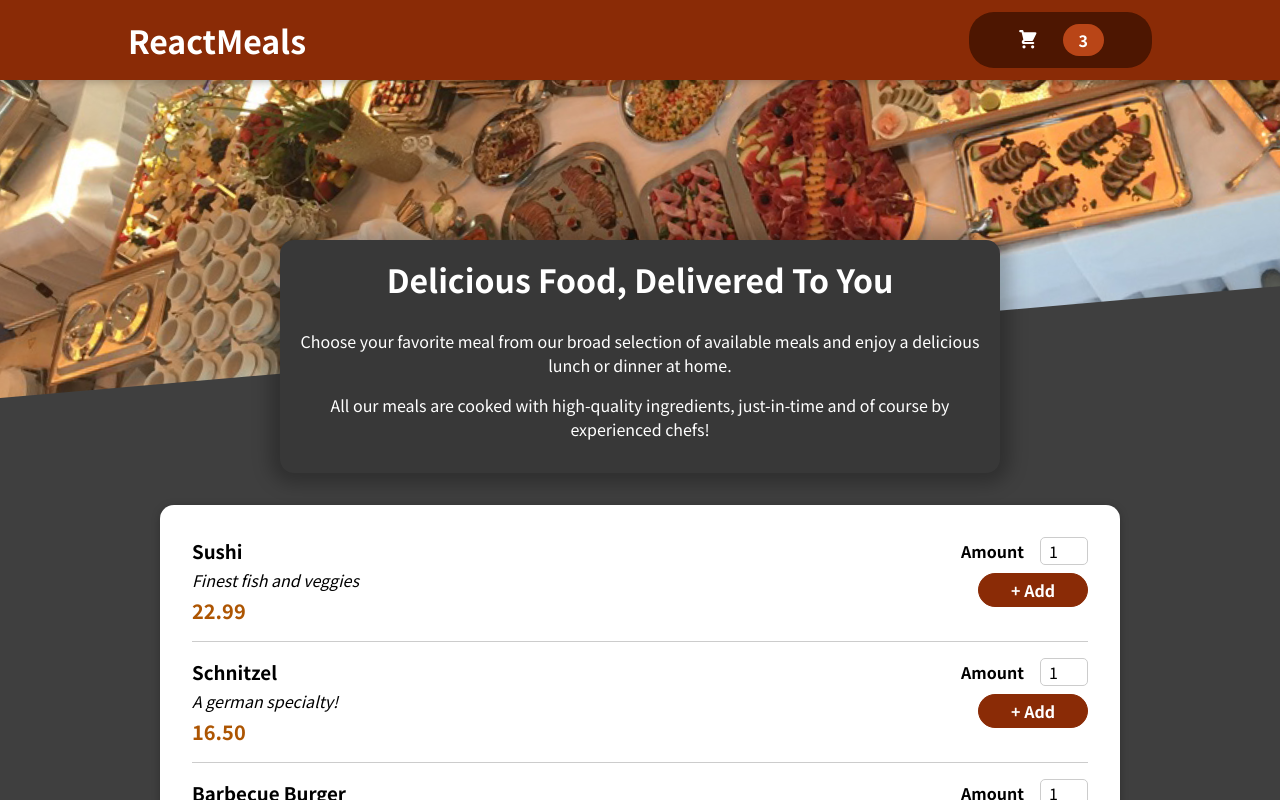
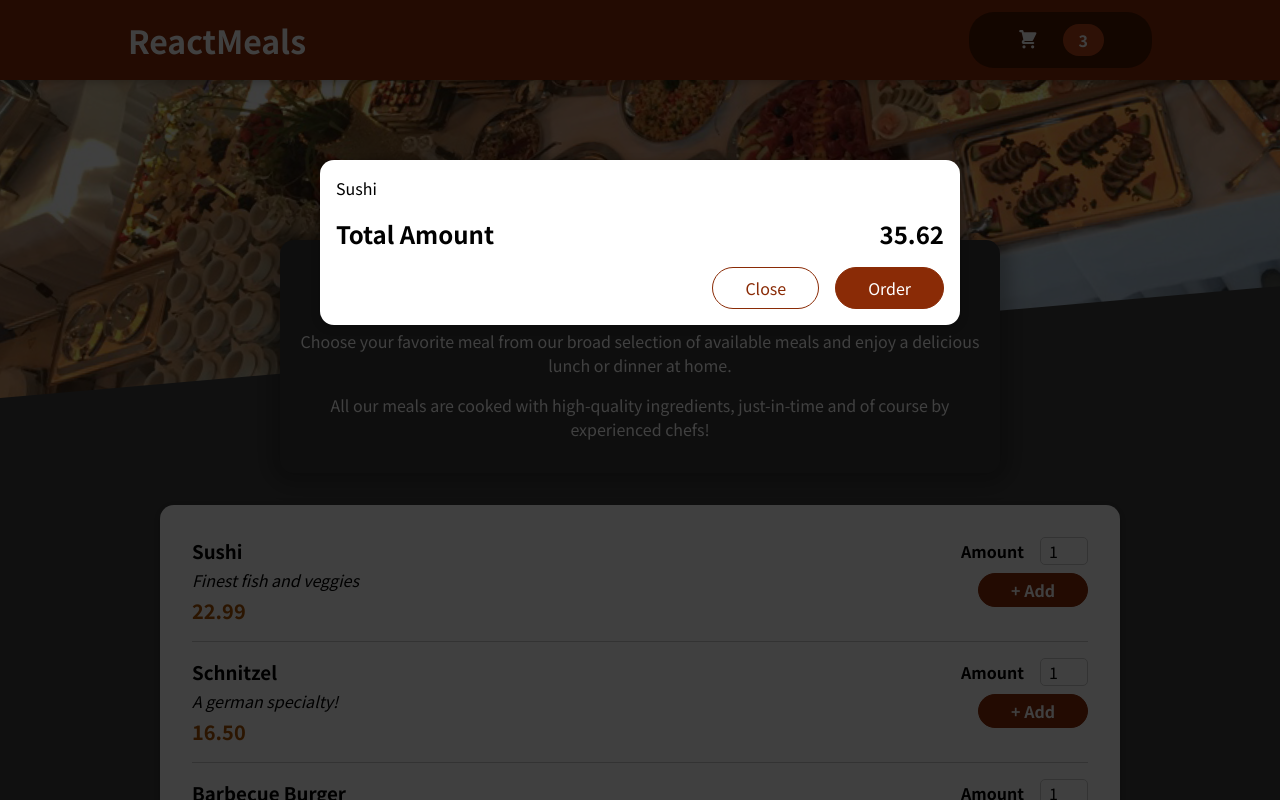
Before and after one commit to zubiwubwub/food-order-react-ui, a React (Create React App) app: page / in a window 1280 px wide. Shown: the top 800 px of the page. Built offline with nearby package versions, Linux system fonts and the light colour scheme.

Commit message:
Added modal component

```diff
--- a/public/index.html
+++ b/public/index.html
@@ -28,6 +28,7 @@
   </head>
   <body>
     <noscript>You need to enable JavaScript to run this app.</noscript>
+    <div id="overlays"></div>
     <div id="root"></div>
     <!--
       This HTML file is a template.
--- a/src/App.js
+++ b/src/App.js
@@ -1,10 +1,13 @@
 import { Fragment } from 'react';
+
 import Header from './components/Layout/Header';
 import Meals from './components/Meals/Meals';
+import Cart from './components/Cart/Cart';
 
 function App() {
   return (
     <Fragment>
+      <Cart />
       <Header />
       <main>
         <Meals />
--- a/src/components/Cart/Cart.js
+++ b/src/components/Cart/Cart.js
@@ -1,8 +1,9 @@
+import Modal from '../UI/Modal';
 import classes from './Cart.module.css';
 
 const Cart = (props) => {
   const cartItems = (
-    <ul>
+    <ul className={classes['cart-items']}>
       {[{ id: 'c1', name: 'Sushi', amount: 2, price: 12.99 }].map((item) => (
         <li>{item.name}</li>
       ))}
@@ -10,7 +11,7 @@ const Cart = (props) => {
   );
 
   return (
-    <div>
+    <Modal>
       {cartItems}
       <div className={classes.total}>
         <span>Total Amount</span>
@@ -20,7 +21,7 @@ const Cart = (props) => {
         <button className={classes['button--alt']}>Close</button>
         <button className={classes.button}>Order</button>
       </div>
-    </div>
+    </Modal>
   );
 };
 
--- /dev/null
+++ b/src/components/UI/Modal.js
@@ -0,0 +1,31 @@
+import React, { Fragment } from 'react';
+import classes from './Modal.module.css';
+import ReactDOM from 'react-dom';
+
+const Backdrop = (props) => {
+  return <div className={classes.backdrop}></div>;
+};
+const ModalOverlay = (props) => {
+  return (
+    <div className={classes.modal}>
+      <div className={classes.content}>{props.children}</div>
+    </div>
+  );
+};
+
+const portalElement = document.getElementById('overlays');
+
+const Modal = (props) => {
+  return (
+    <Fragment>
+      {ReactDOM.createPortal(<Backdrop />, portalElement)}
+      {ReactDOM.createPortal(
+        <ModalOverlay>{props.children}</ModalOverlay>,
+        portalElement
+      )}
+      {}
+    </Fragment>
+  );
+};
+
+export default Modal;
--- /dev/null
+++ b/src/components/UI/Modal.module.css
@@ -0,0 +1,40 @@
+.backdrop {
+  position: fixed;
+  top: 0;
+  left: 0;
+  width: 100%;
+  height: 100vh;
+  z-index: 20;
+  background-color: rgba(0, 0, 0, 0.75);
+}
+
+.modal {
+  position: fixed;
+  top: 20vh;
+  left: 5%;
+  width: 90%;
+  background-color: white;
+  padding: 1rem;
+  border-radius: 14px;
+  box-shadow: 0 2px 8px rgba(0, 0, 0, 0.25);
+  z-index: 30;
+  animation: slide-down 300ms ease-out forwards;
+}
+
+@media (min-width: 768px) {
+  .modal {
+    width: 40rem;
+    left: calc(50% - 20rem);
+  }
+}
+
+@keyframes slide-down {
+  from {
+    opacity: 0;
+    transform: translateY(-3rem);
+  }
+  to {
+    opacity: 1;
+    transform: translateY(0);
+  }
+}
```
Also changed, not shown: 1 other file (tests, documents, lock files or other folders).
